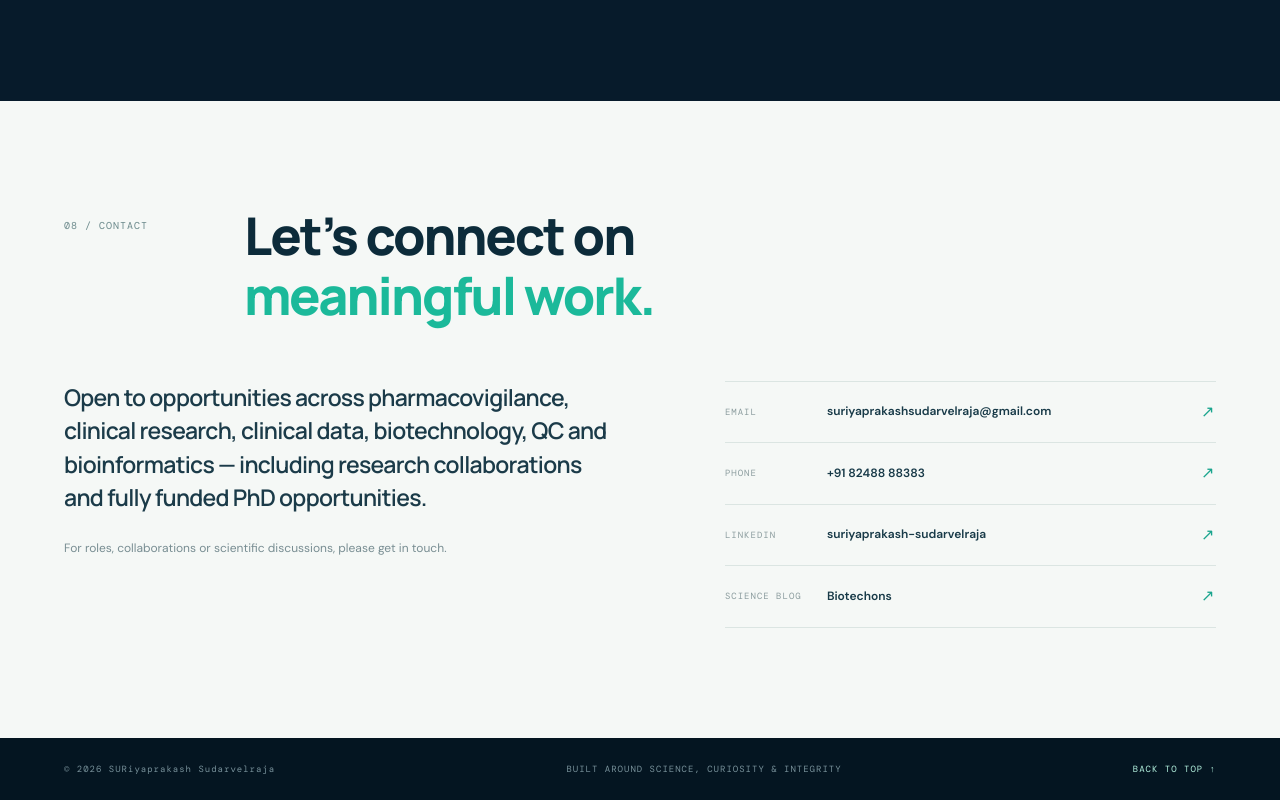
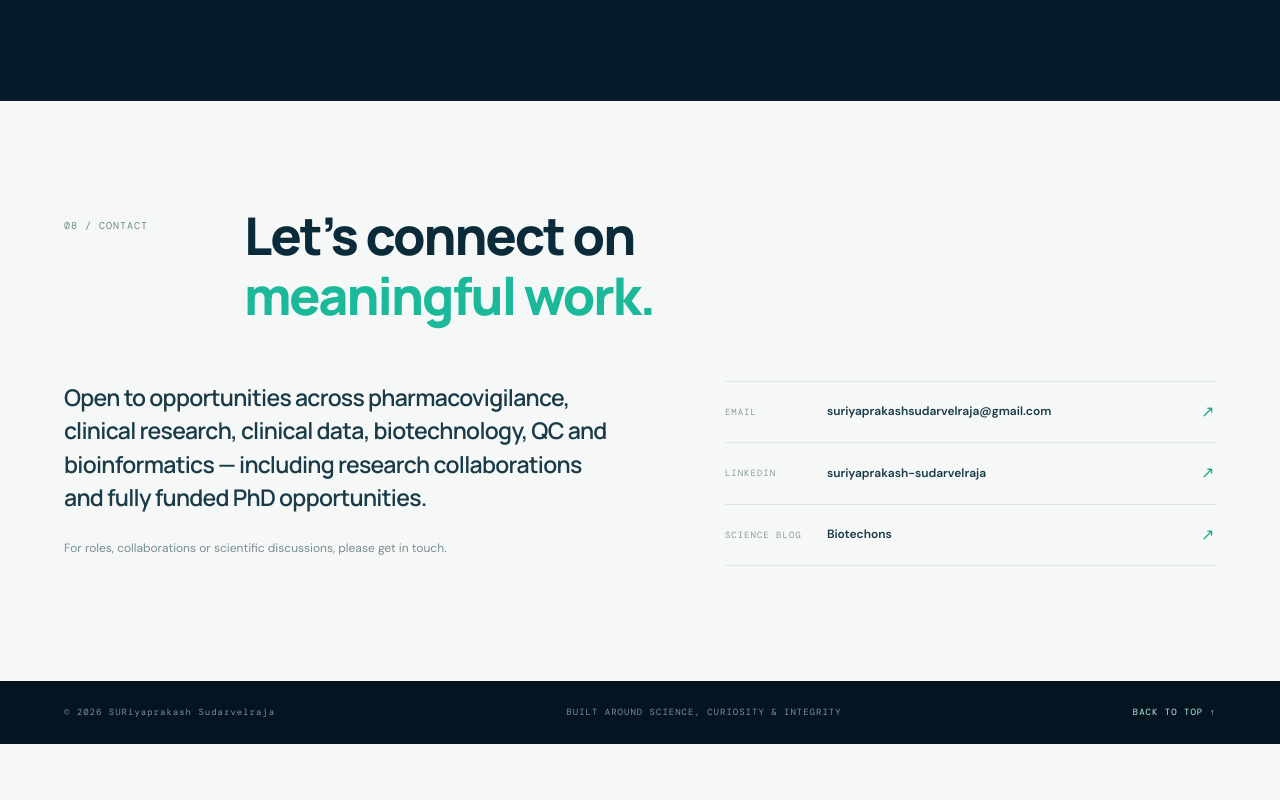
Before and after one commit to suriyaprakash-16/suriyaprakash-16.github.io, a plain HTML site: page index.html in a window 1280 px wide. Shown: the part 7101-7901 px from the top of the page. After the commit the page ends 7845 px from the top, so only its background shows below. Drawn offline with nearby package versions, Linux system fonts and the light colour scheme.

Commit message:
Update index.html

```diff
--- a/index.html
+++ b/index.html
@@ -153,7 +153,6 @@
         <div><p class="large-copy">Open to opportunities across pharmacovigilance, clinical research, clinical data, biotechnology, QC and bioinformatics — including research collaborations and fully funded PhD opportunities.</p><p class="contact-small">For roles, collaborations or scientific discussions, please get in touch.</p></div>
         <div class="contact-links">
           <a href="mailto:suriyaprakashsudarvelraja@gmail.com"><span>EMAIL</span><strong>suriyaprakashsudarvelraja@gmail.com</strong><b>↗</b></a>
-          <a href="tel:+918248888383"><span>PHONE</span><strong>+91 82488 88383</strong><b>↗</b></a>
           <a href="https://www.linkedin.com/in/suriyaprakash-sudarvelraja" target="_blank" rel="noopener"><span>LINKEDIN</span><strong>suriyaprakash-sudarvelraja</strong><b>↗</b></a>
           <a href="https://biotechons.blogspot.com/" target="_blank" rel="noopener"><span>SCIENCE BLOG</span><strong>Biotechons</strong><b>↗</b></a>
         </div>
```
